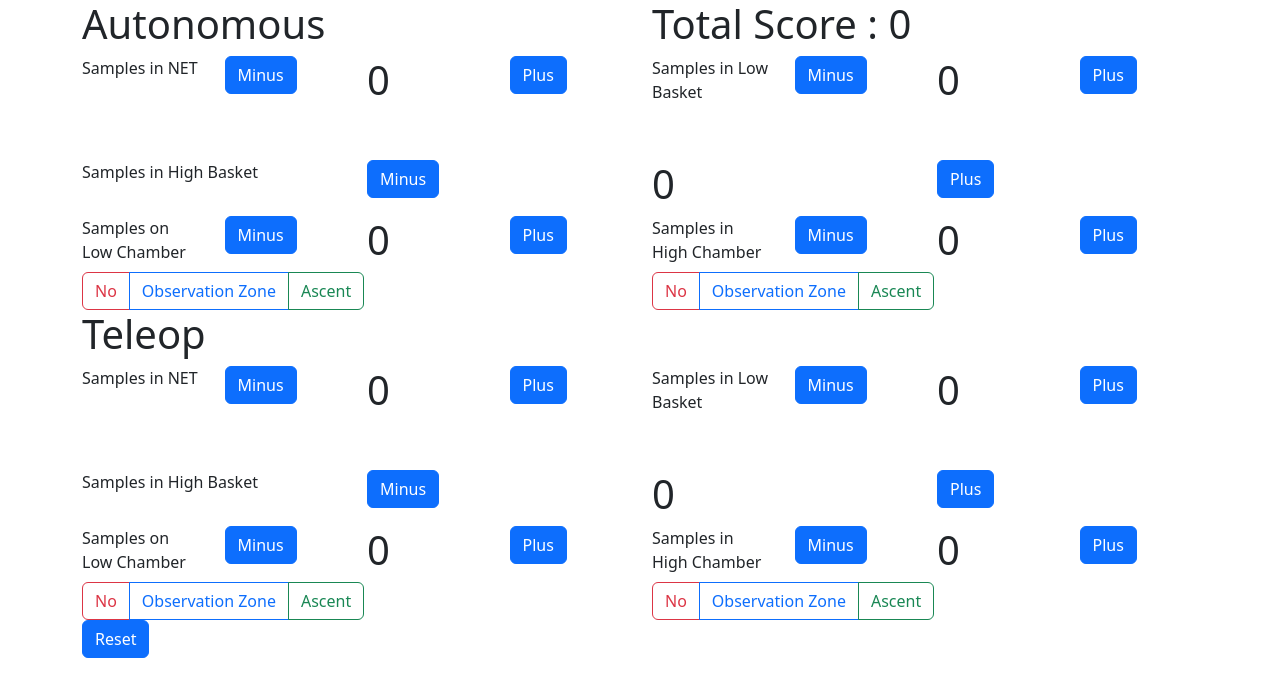
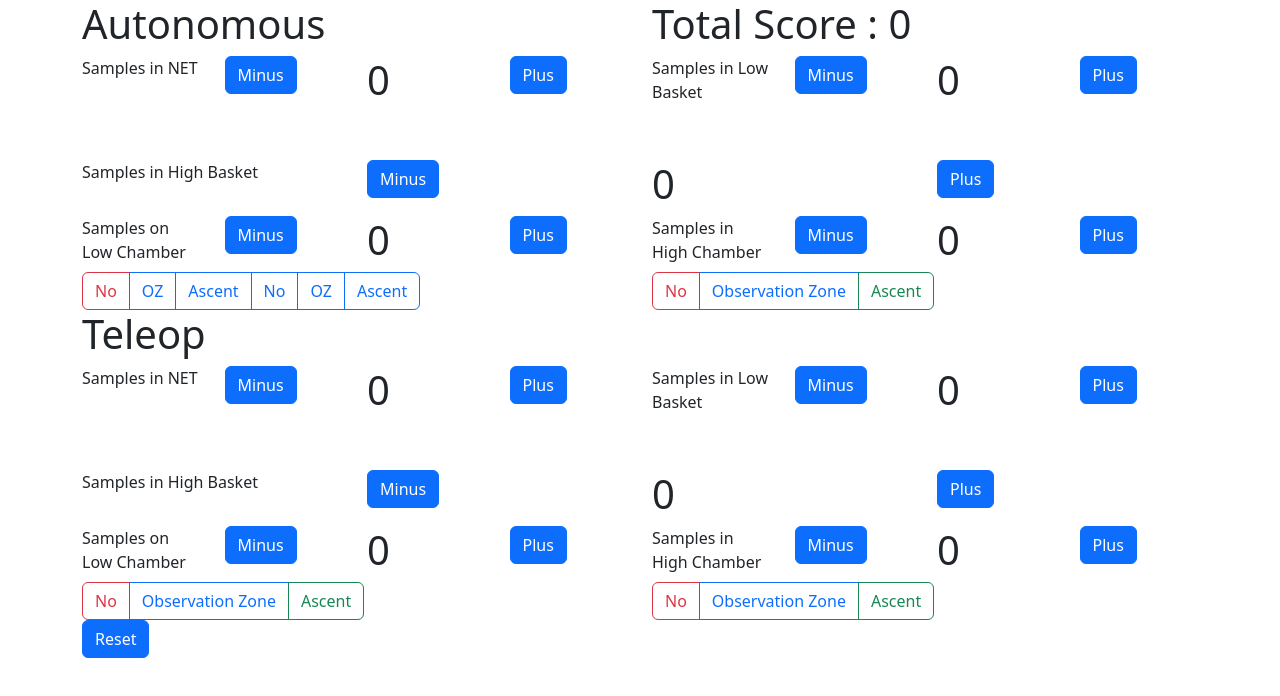
Before and after one commit to CircuitRunners/OffseasonWebsite, a React (Create React App) app in the folder offseasongame/: page / in a window 1280 px wide. Shown: the top 696 px of the page. Built offline with nearby package versions, Linux system fonts and the light colour scheme.

Commit message:
goof? yay

```diff
--- a/offseasongame/src/App.js
+++ b/offseasongame/src/App.js
@@ -32,7 +32,7 @@ function App() {
 
   const [no1, setNo1] = useState("No");
   const [no2, setNo2] = useState("No");
-  const [obsz1, setObsz1] = useState("Observation Zone");
+  const [obsz1, setObsz1] = useState("OZ");
   const [obsz2, setObsz2] = useState("Observation Zone");
   const [ascent1, setAscent1] = useState("Ascent");
   const [ascent2, setAscent2] = useState("Ascent");
@@ -85,12 +85,12 @@ function App() {
   function PositionChange1(){
     if(r1loc === "No"){
       setNo1("No - Clicked");
-      setObsz1("Observation Zone");
+      setObsz1("OZ");
       setAscent1("Ascent");
     }
     if(r1loc === "Observation Zone"){
       setNo1("No");
-      setObsz1("Observation Zone - Checked");
+      setObsz1("OZ");
       setAscent1("Ascent");
     }
     if(r1loc === "Ascent"){
@@ -469,7 +469,10 @@ function App() {
           <ButtonGroup aria-label="Basic example">
             <Button variant = "outline-danger" onClick={() => handler1loc("No")}>{no1}</Button>
             <Button variant = "outline-primary" onClick={() => handler1loc("Observation Zone")}>{obsz1}</Button>
-            <Button variant = "outline-success" onClick={() => handler1loc("Ascent")}>{ascent1}</Button>
+            <Button variant = "outline-primary" onClick={() => handler1loc("Ascent")}>{ascent1}</Button>
+            <Button variant = "outline-primary" onClick={() => handler1loc("No")}>{no1}</Button>
+            <Button variant = "outline-primary" onClick={() => handler1loc("Observation Zone")}>{obsz1}</Button>
+            <Button variant = "outline-primary" onClick={() => handler1loc("Ascent")}>{ascent1}</Button>
 
 
           </ButtonGroup>
```
